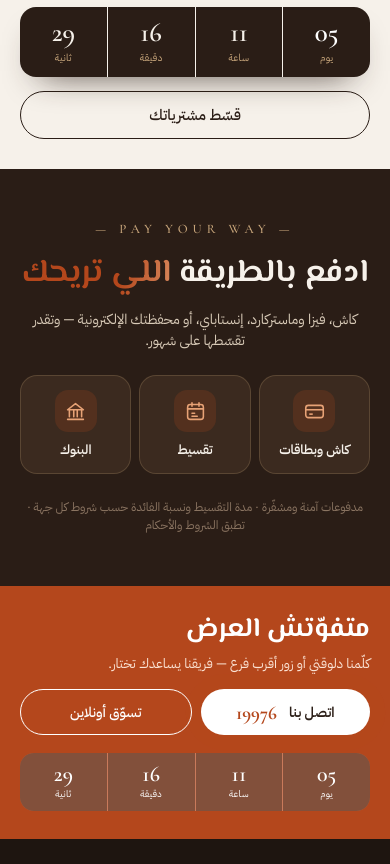
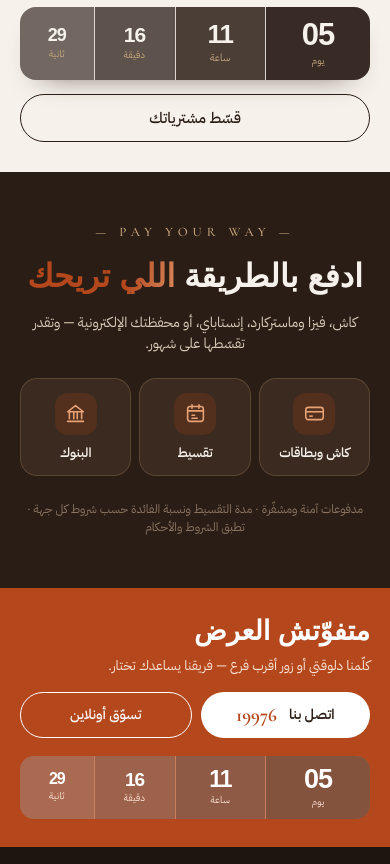
Before and after one commit to Hebahesham123/offers, a plain HTML site: page index.html in a window 390 px wide. Shown: the part 948-1812 px from the top of the page. Drawn offline with nearby package versions, Linux system fonts and the light colour scheme; a web font is replaced by a local one.

Commit message:
Match the campaign font, and grade the countdown by unit
Headings move from El Messiri to Alexandria, the closest Google Fonts match to
the wide geometric Arabic on the campaign artwork. El Messiri stays as the
fallback in the stack.

The countdown no longer treats the four units as equals. Days is the largest
and darkest cell and each step towards the seconds gets smaller and more
transparent, so the block fades out left to right and the number that matters
is the one you read first. Digits are set in the display face instead of the
Latin serif. The final CTA's countdown follows the same grading.

Co-Authored-By: Claude Opus 5 (1M context) <noreply@anthropic.com>

```diff
--- a/index.html
+++ b/index.html
@@ -7,7 +7,7 @@
 <meta name="description" content="تفصيل الويفي مجاناً، ٥٪ كاش باك، خصم ٣٠٪ على أقمشة مختارة و١٥٪ على التشكيلة الجديدة — عروض نجيب سليم لفترة محدودة.">
 <link rel="preconnect" href="https://fonts.googleapis.com">
 <link rel="preconnect" href="https://fonts.gstatic.com" crossorigin>
-<link href="https://fonts.googleapis.com/css2?family=El+Messiri:wght@500;600;700&family=IBM+Plex+Sans+Arabic:wght@300;400;500;600&family=Cormorant+Garamond:wght@500;600;700&display=swap" rel="stylesheet">
+<link href="https://fonts.googleapis.com/css2?family=Alexandria:wght@500;600;700&family=IBM+Plex+Sans+Arabic:wght@300;400;500;600&family=Cormorant+Garamond:wght@500;600;700&display=swap" rel="stylesheet">
 <style>
 :root{
   --cream:#F6F1EA; --sand:#EBDDC9; --line:#E4D8C6;
@@ -15,7 +15,7 @@
   --brown:#2A1D16; --brown-2:#3B2A1F; --brown-3:#4A3526; --deep:#1E1510;
   --rust:#B4471C; --rust-dk:#8E3714; --rust-lt:#E7A276; --rust-tint:#F8E4D8;
   --gold:#C9A77C; --muted:#D9CBB8; --muted-2:#A8927C;
-  --f-display:"El Messiri",serif;
+  --f-display:"Alexandria","El Messiri",sans-serif;
   --f-body:"IBM Plex Sans Arabic",Tahoma,sans-serif;
   --f-latin:"Cormorant Garamond",Georgia,serif;
   --pad:80px;
@@ -75,11 +75,22 @@ a:focus-visible,button:focus-visible{outline:2px solid var(--rust-lt);outline-of
 .hero h1 .l{white-space:nowrap}
 .hero p{margin:0;font-size:20px;line-height:1.8;color:var(--ink-2);max-width:540px}
 .cd-label{font-size:14px;font-weight:500;color:var(--ink-3);margin-bottom:14px}
-.countdown{display:flex;gap:14px}
-.cd{width:108px;height:116px;border-radius:18px;background:var(--ink);color:var(--cream);display:flex;flex-direction:column;align-items:center;justify-content:center;gap:4px}
-.cd b{font-family:var(--f-latin);font-size:52px;font-weight:600;line-height:1}
+/* Days read loudest; each step down fades out towards the seconds. */
+.countdown{display:grid;grid-template-columns:1.3fr 1.12fr 1fr .92fr;gap:2px;width:470px;max-width:100%;
+           border-radius:20px;overflow:hidden;background:rgba(42,29,22,.12)}
+.cd{display:flex;flex-direction:column;align-items:center;justify-content:center;gap:6px;
+    padding:20px 6px;color:var(--cream);background:rgba(42,29,22,.92)}
+.cd:nth-child(2){background:rgba(42,29,22,.82)}
+.cd:nth-child(3){background:rgba(42,29,22,.71)}
+.cd:nth-child(4){background:rgba(42,29,22,.6)}
+.cd b{font-family:var(--f-display);font-weight:700;line-height:1;letter-spacing:-1px}
+.cd b[data-d]{font-size:48px}
+.cd b[data-h]{font-size:39px}
+.cd b[data-m]{font-size:32px}
+.cd b[data-s]{font-size:26px}
 .cd span{font-size:13px;color:var(--gold)}
-.cd.first{background:var(--rust);color:#fff}.cd.first span{color:#FBE3D4}
+.cd:nth-child(3) span{font-size:12px}
+.cd:nth-child(4) span{font-size:11px}
 .actions{display:flex;gap:14px;flex-wrap:wrap}
 .btn{height:58px;padding:0 32px;border-radius:999px;display:inline-flex;align-items:center;justify-content:center;gap:12px;font-size:17px;font-weight:600;transition:background .25s}
 .btn-dark{background:var(--ink);color:var(--cream)}.btn-dark:hover{background:#3d2b20}
@@ -178,9 +189,16 @@ button.logo[aria-expanded="true"]{box-shadow:0 0 0 3px var(--rust)}
 .final .btn-white .num{font-family:var(--f-latin);font-size:24px;font-weight:700;color:var(--rust)}
 .final .btn-ghost{border:1px solid #fff;color:#fff;font-weight:500}
 .final .btn-ghost:hover{background:rgba(255,255,255,.12)}
-.final .countdown{position:relative}
-.final .cd{width:96px;height:104px;background:rgba(42,29,22,.28);color:#fff}
-.final .cd b{font-size:46px}.final .cd span{color:#fff}
+.final .countdown{position:relative;width:420px;background:rgba(255,255,255,.3)}
+.final .cd{padding:17px 6px;background:rgba(42,29,22,.45);color:#fff}
+.final .cd:nth-child(2){background:rgba(42,29,22,.37)}
+.final .cd:nth-child(3){background:rgba(42,29,22,.29)}
+.final .cd:nth-child(4){background:rgba(42,29,22,.21)}
+.final .cd b[data-d]{font-size:42px}
+.final .cd b[data-h]{font-size:34px}
+.final .cd b[data-m]{font-size:28px}
+.final .cd b[data-s]{font-size:23px}
+.final .cd span,.final .cd:nth-child(4) span{color:#FBE3D4}
 
 /* ---------- footer ---------- */
 .footer{background:var(--deep);color:var(--muted);padding-block:56px}
@@ -229,11 +247,8 @@ button.logo[aria-expanded="true"]{box-shadow:0 0 0 3px var(--rust)}
   .swipe{display:flex;justify-content:center;gap:6px;margin-top:2px}
   .swipe span{width:6px;height:6px;border-radius:50%;background:var(--muted-2);opacity:.45;transition:opacity .25s,width .25s}
   .swipe span.on{opacity:1;width:18px;border-radius:3px;background:var(--rust)}
-  .cd-wrap .countdown{display:grid;grid-template-columns:repeat(4,1fr);gap:1px;
-      background:rgba(246,241,234,.16);border-radius:16px;overflow:hidden;
-      box-shadow:0 16px 34px -20px rgba(42,29,22,.9)}
-  .cd{width:auto;height:auto;padding:13px 4px;border-radius:0;gap:4px}
-  .cd.first{background:var(--ink)}.cd.first span{color:var(--gold)}
+  .cd-wrap .countdown{width:100%;gap:1px;border-radius:16px;
+      box-shadow:0 14px 30px -22px rgba(42,29,22,.85)}
   .actions{flex-direction:column}.btn{height:54px;font-size:16px;width:100%}
   .offers{padding-block:52px 56px}
   .sec-head{flex-direction:column;align-items:flex-start;gap:10px;margin-bottom:26px}
@@ -280,10 +295,13 @@ button.logo[aria-expanded="true"]{box-shadow:0 0 0 3px var(--rust)}
   .final .actions{flex-direction:row;gap:9px}
   .final .actions .btn{height:46px;font-size:14px;padding:0 10px;flex:1;width:auto}
   .final .btn-white .num{font-size:19px}
-  .final .countdown{display:grid;grid-template-columns:repeat(4,1fr);gap:1px;
-      background:rgba(255,255,255,.28);border-radius:14px;overflow:hidden;box-shadow:none}
-  .final .cd{width:auto;height:auto;padding:10px 4px;border-radius:0;gap:2px;background:rgba(42,29,22,.45)}
-  .final .cd b{font-size:22px}.final .cd span{font-size:9.5px}
+  .final .countdown{width:100%;gap:1px;border-radius:14px;box-shadow:none}
+  .final .cd{padding:10px 3px;gap:2px}
+  .final .cd b[data-d]{font-size:27px}
+  .final .cd b[data-h]{font-size:23px}
+  .final .cd b[data-m]{font-size:19px}
+  .final .cd b[data-s]{font-size:16px}
+  .final .cd span{font-size:9.5px}
   .footer{padding-block:28px}
   .footer .row1{gap:16px}
   .footer .brand-logo{height:34px}
@@ -301,9 +319,13 @@ button.logo[aria-expanded="true"]{box-shadow:0 0 0 3px var(--rust)}
   .fan-wrap .card{width:268px}
   .fan-wrap .card .img{width:268px;height:334px}
   .cd-label{font-size:12.5px;margin-bottom:10px}
-  .cd{height:auto;padding:12px 4px}
-  .cd b{font-size:27px}
-  .cd span{font-size:10px;letter-spacing:.3px}
+  .cd{padding:12px 3px;gap:3px}
+  .cd b[data-d]{font-size:31px}
+  .cd b[data-h]{font-size:26px}
+  .cd b[data-m]{font-size:21px}
+  .cd b[data-s]{font-size:18px}
+  .cd span{font-size:10px;letter-spacing:.2px}
+  .cd:nth-child(3) span,.cd:nth-child(4) span{font-size:9.5px}
   .hero .actions{flex-direction:row;gap:10px}
   .hero .btn{height:48px;font-size:15px;padding:0 12px;flex:1}
 }
```
